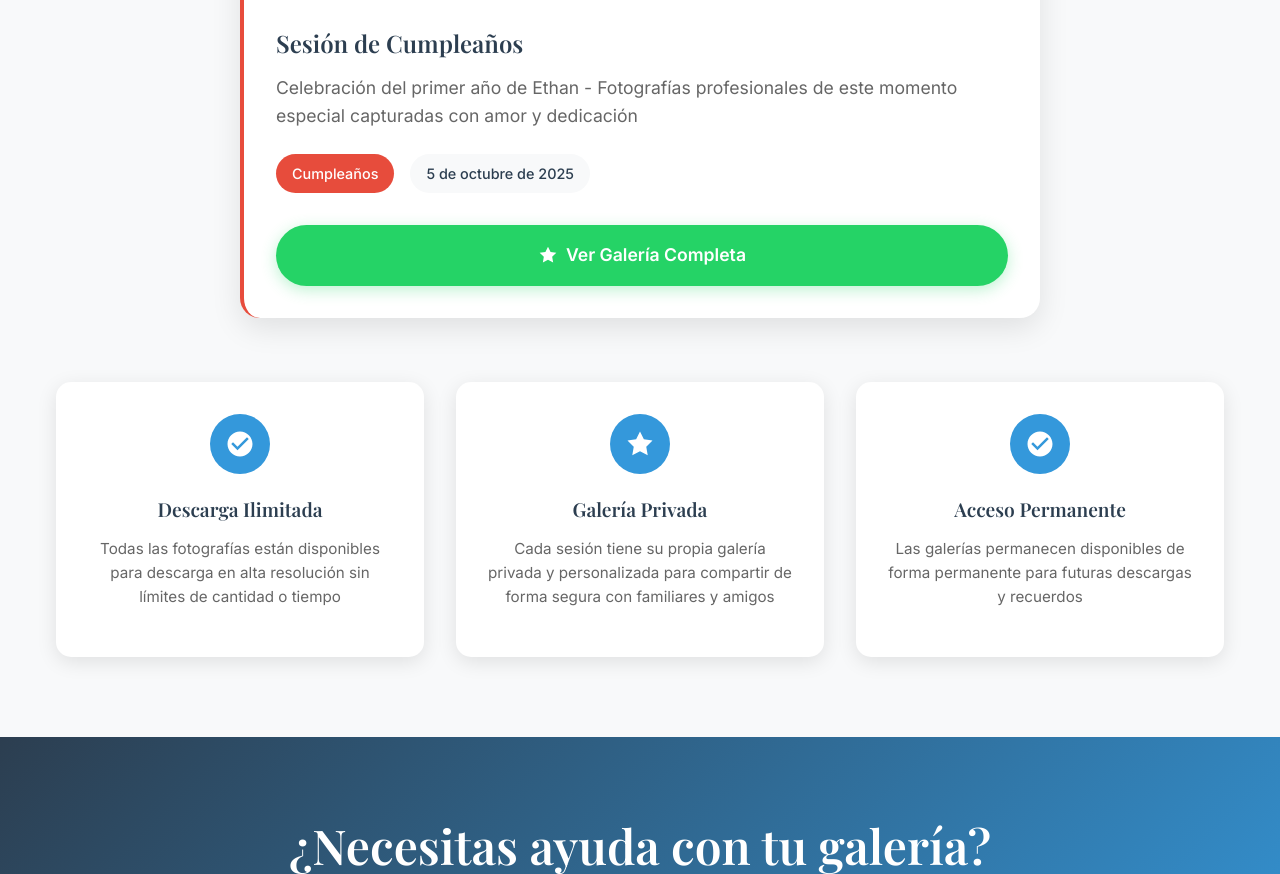
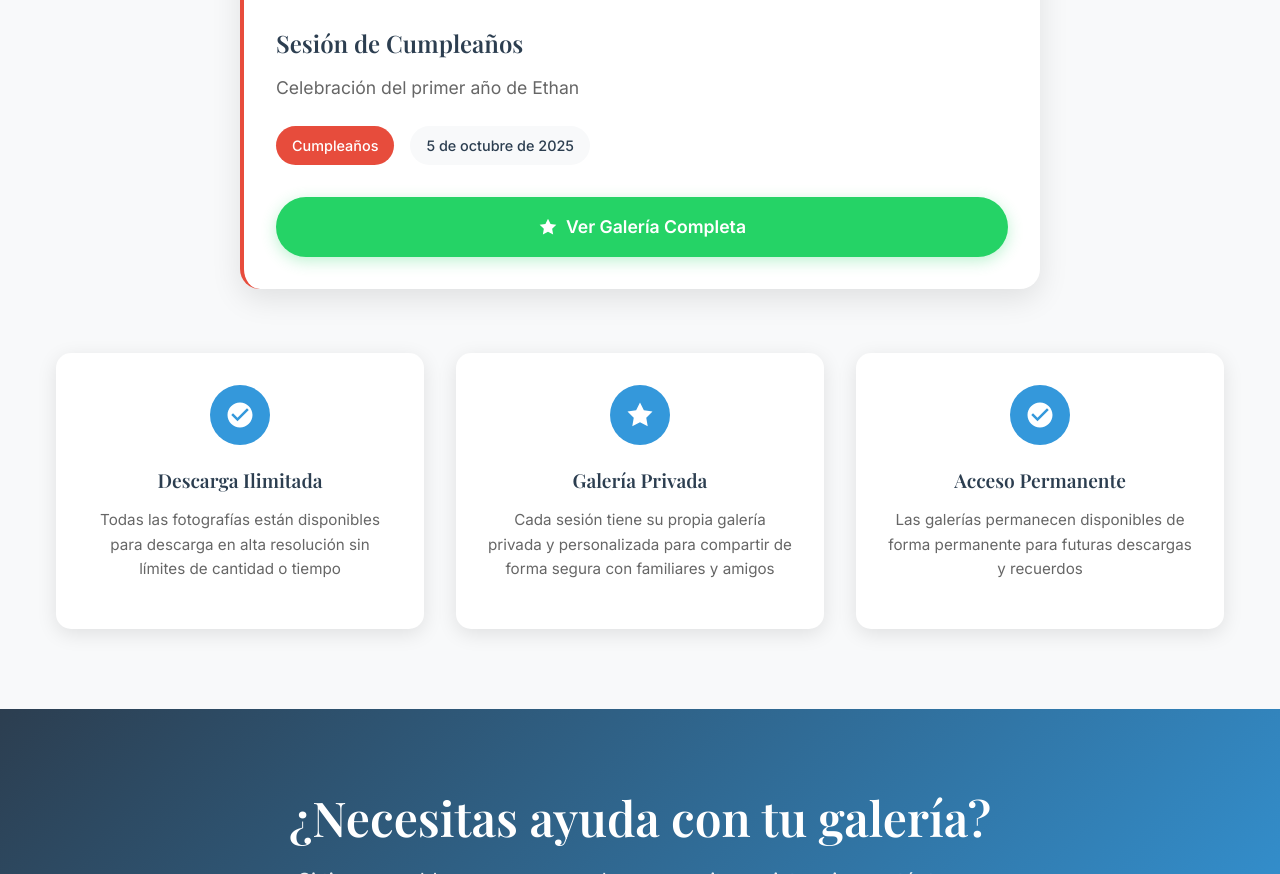
Before and after one commit to GrupoOrtizPaz/WhyV1, a plain HTML site: page entregas.html in a window 1280 px wide. Shown: the part 1149-2023 px from the top of the page. Drawn offline with nearby package versions, Linux system fonts and the light colour scheme.

Commit message:
update
update

```diff
--- a/entregas.html
+++ b/entregas.html
@@ -323,7 +323,7 @@
                     </div>
                     <div class="entrega-content">
                         <h3>Sesión de Cumpleaños</h3>
-                        <p class="entrega-description">Celebración del primer año de Ethan - Fotografías profesionales de este momento especial capturadas con amor y dedicación</p>
+                        <p class="entrega-description">Celebración del primer año de Ethan </p>
                         <div class="entrega-meta">
                             <span class="entrega-type">Cumpleaños</span>
                             <span class="entrega-date">5 de octubre de 2025</span>
```
